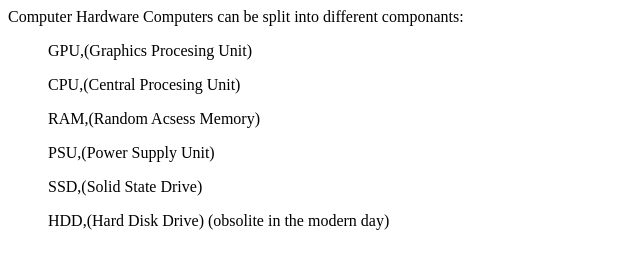
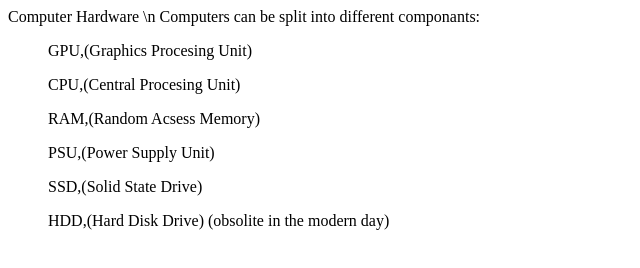
Before and after one commit to Liam22222222/Liam22222222.github.io, a plain HTML site: page index.html in a window 1280 px wide. Shown: the full height of the page, 0-640 px from the left. Drawn offline with Linux system fonts and the light colour scheme.

Commit message:
Update index.html

```diff
--- a/index.html
+++ b/index.html
@@ -1,7 +1,7 @@
 <html>
 
 <p1>Computer Hardware</p1>
-
+\n
 <p3>
 
 Computers can be split into different componants:
```
